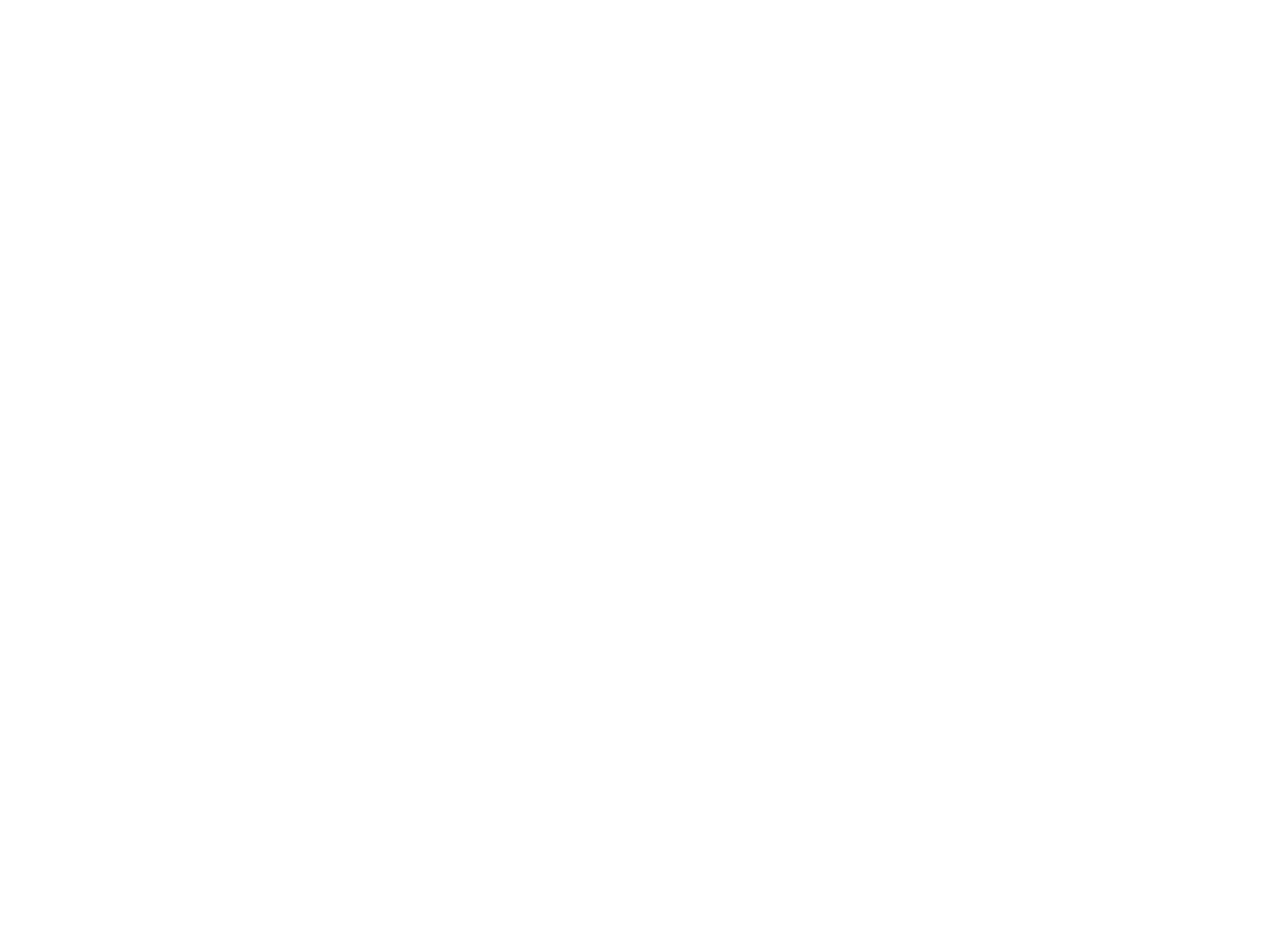
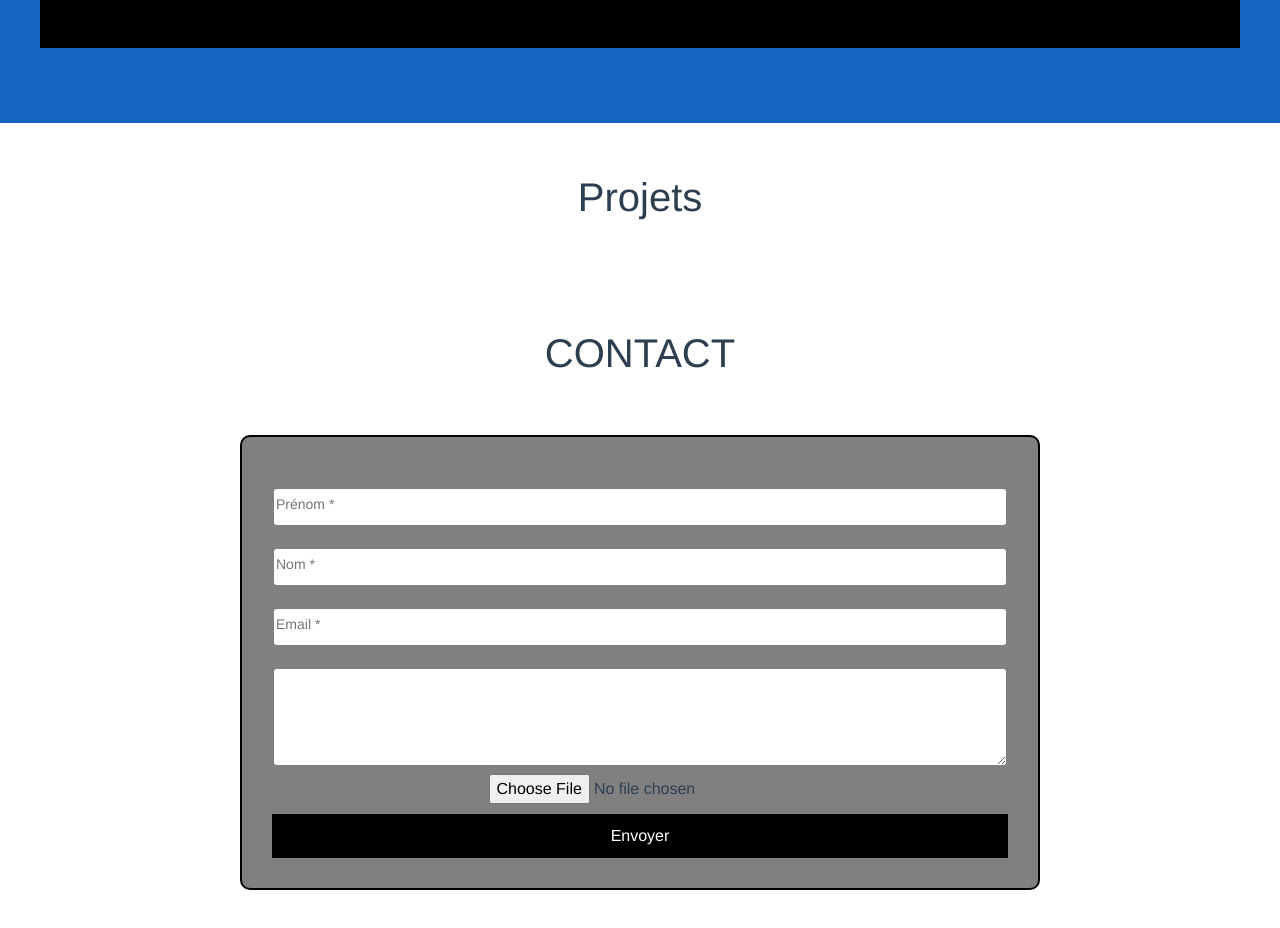
Before and after one commit to Luke859/Portfolio-luke, a Vue app: page /Contact in a window 1280 px wide. Before the commit this address had no page. Shown: the part 1828-2756 px from the top of the page. Before the commit the page ends 1676 px from the top, so only its background shows below. Built offline with nearby package versions, Linux system fonts and the light colour scheme.

Commit message:
Fonctionnalité - Ajout de la page contact et envoie du form HTML sur mon email

```diff
--- a/src/App.vue
+++ b/src/App.vue
@@ -4,6 +4,7 @@
 import Projets from './views/Projets.vue';
 import About from './views/About.vue';
 import Home from './views/Home.vue';
+import Contact from './views/Contact.vue';
 </script>
 
 <template>
@@ -22,6 +23,7 @@
   <About/>
   <Experiences/>
   <Projets/>
+  <Contact/>
 </template>
 
 <style>
--- a/src/components/Navbar.vue
+++ b/src/components/Navbar.vue
@@ -16,6 +16,7 @@
         <li><router-link to="/about">About me</router-link></li>
         <li><router-link to="/Projets">Projets</router-link></li>
         <li><router-link to="/Experiences">Experiences</router-link></li>
+        <li><router-link to="/Contact">Contact</router-link></li>
       </ul>
     </nav>
   </div>
--- a/src/router/index.js
+++ b/src/router/index.js
@@ -3,12 +3,14 @@
 import About from '../views/About.vue'
 import Experiences from '../views/Experiences.vue'
 import Projets from '../views/Projets.vue'
+import Contact from '../views/Contact.vue'
 
 const routes = [
     {path: '/', name: 'Home', component: Home},
     {path: '/About', name: 'About', component: About},
     {path: '/Projets', name: 'Projets', component: Projets},
-    {path: '/Experiences', name: 'Experiences', component: Experiences}
+    {path: '/Experiences', name: 'Experiences', component: Experiences},
+    {path: '/Contact', name: 'Contact', component: Contact}
 ]
 
 const router = createRouter({
--- /dev/null
+++ b/src/views/Contact.vue
@@ -0,0 +1,55 @@
+<template>
+    <section class="s5">
+        <div class="main-container">
+            <h1>CONTACT</h1>
+            <form id="contact-form" action="https://formsubmit.co/lukebryan@orange.fr" method="POST"  enctype="multipart/form-data" >
+                <input type="hidden" name="_captcha" value="false">
+                <input class="input-field" type="text" name="Prénom" placeholder="Prénom *" required>
+                <input class="input-field" type="text" name="Nom" placeholder="Nom *" required>
+                <input class="input-field" type="text" name="Email" placeholder="Email *" required>
+                <input type="hidden" name="_next" value="http://localhost:3000/">
+                <textarea class="input-field" name="Message" required></textarea>
+                <input type="file" name="attachment" accept="image/png, image/jpeg">
+                <input id="submit-btn" type="submit" value="Envoyer">
+            </form>
+        </div>
+    </section>
+</template>
+
+<style>
+#submit-btn{
+    margin-top: 10px;
+    width: 100%;
+    padding-top: 10px;
+    padding-bottom: 10px;
+    border: none;
+    background-color: black;
+    color: white;
+}
+
+#contact-form{
+    display: block;
+    max-width: 800px;
+    margin: 0 auto;
+    border: 2px solid black;
+    padding: 30px;
+    border-radius: 10px;
+    background-color: gray;
+    margin-bottom: 50px;
+}
+
+#contact-form textarea{
+    min-height: 100px;
+    font-size: 14px;
+}
+
+.input-field {
+    width: 100%;
+    padding-top: 5px;
+    padding-bottom: 10px;
+    border-radius: 5px;
+    border: 2px solid grey;
+    font-size: 14px;
+    margin-top: 20px;
+}
+</style>
--- a/src/views/Experiences.vue
+++ b/src/views/Experiences.vue
@@ -32,7 +32,7 @@
                     <img class="card-img-top" src="../assets/ydays.png" alt="Card image cap">
                         <div class="card-body">
                             <h4 class="card-title">Projet YDays</h4>
-                            <p class="card-text">Les Ydays, ce sont 10 journées dans le calendrier académique, dédiées à la conduite de projets. Lors des Ydays, nous sommes een groupe est construisons notre projet de A à Z</p>
+                            <p class="card-text">Les Ydays, ce sont 10 journées dans le calendrier académique, dédiées à la conduite de projets. Lors des Ydays, nous sommes en groupe est construisons notre projet de A à Z</p>
                             <a target="_blank" href="https://www.ynov-nantes.com/qui-sommes-nous/ydays/" download="" class="atlantic">Pour plus d'info</a>
                         </div>
                     </div>
@@ -56,6 +56,7 @@
 
 h1{
     color: var(--mainText);
+    padding: 50px;
 }
 
 p {
@@ -78,6 +79,8 @@
     background-color: black;
     grid-template-columns: 1fr 1fr 1fr;
     grid-template-areas: 'left center right';
+    padding-top: 30px;
+    margin-bottom: 75px;
     /* -webkit-box-shadow: -33px 23px 2px 2px rgba(0,0,0,1);
     -moz-box-shadow: -33px 23px 2px 2px rgba(0,0,0,1);
     box-shadow: -33px 23px 2px 2px rgba(0,0,0,1); */
@@ -122,6 +125,10 @@
     margin: 0 auto;
 }
 
+.card-text{
+    padding-bottom: 20px;
+}
+
 .atlantic {
   background-color: DodgerBlue;
   border: none;
```
